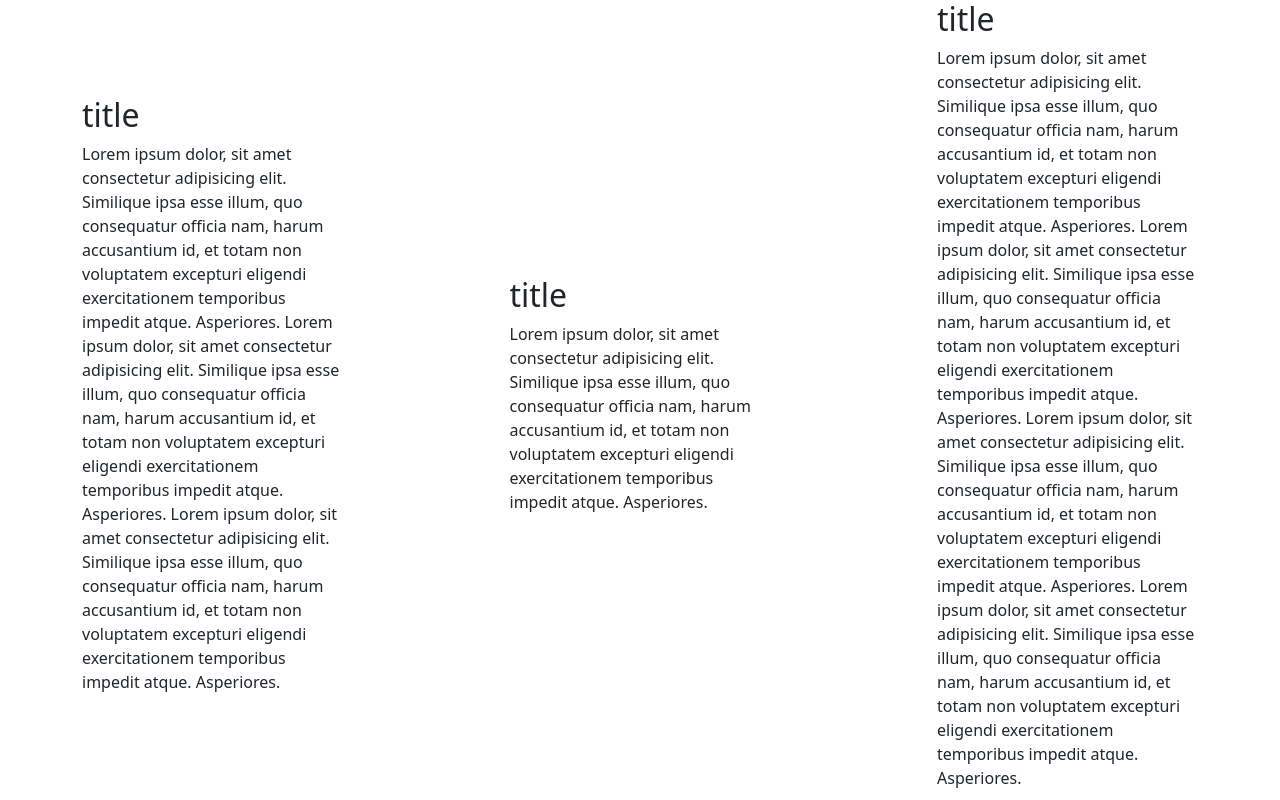
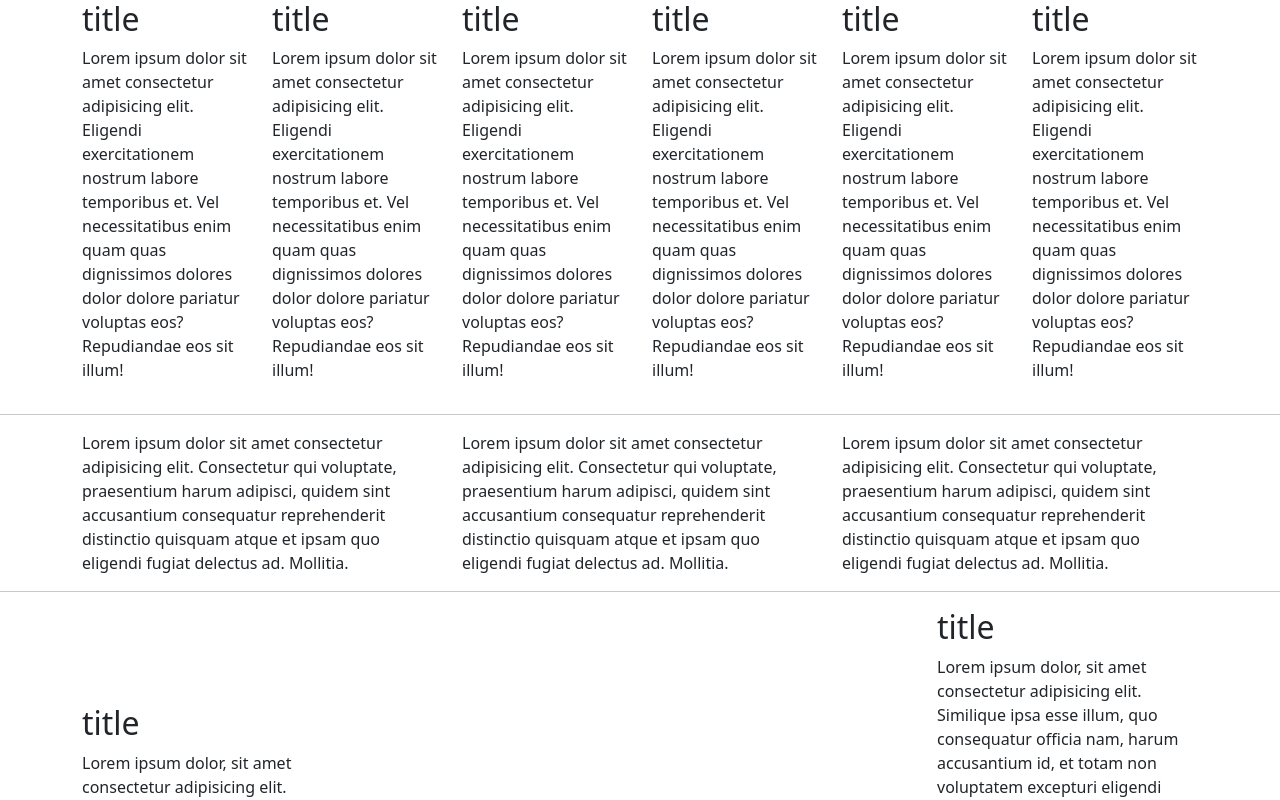
Before and after one commit to a19860101/RWD-135-20210818, a plain HTML site: page bootstrap/basic.html in a window 1280 px wide. Shown: the top 800 px of the page. Drawn offline with nearby package versions, Linux system fonts and the light colour scheme.

Commit message:
20210915

```diff
--- a/bootstrap/basic.html
+++ b/bootstrap/basic.html
@@ -9,6 +9,61 @@
     <script src="https://cdn.jsdelivr.net/npm/bootstrap@5.1.1/dist/js/bootstrap.bundle.min.js" integrity="sha384-/bQdsTh/da6pkI1MST/rWKFNjaCP5gBSY4sEBT38Q/9RBh9AH40zEOg7Hlq2THRZ" crossorigin="anonymous"></script>
 </head>
 <body>
+    <div class="container">
+        <div class="row row-cols-xl-6 row-cols-md-3 row-cols-2">
+            <div class="col">
+                <h2>title</h2>
+                <p>
+                    Lorem ipsum dolor sit amet consectetur adipisicing elit. Eligendi exercitationem nostrum labore temporibus et. Vel necessitatibus enim quam quas dignissimos dolores dolor dolore pariatur voluptas eos? Repudiandae eos sit illum!
+                </p>
+            </div>
+            <div class="col">
+                <h2>title</h2>
+                <p>
+                    Lorem ipsum dolor sit amet consectetur adipisicing elit. Eligendi exercitationem nostrum labore temporibus et. Vel necessitatibus enim quam quas dignissimos dolores dolor dolore pariatur voluptas eos? Repudiandae eos sit illum!
+                </p>
+            </div>
+            <div class="col">
+                <h2>title</h2>
+                <p>
+                    Lorem ipsum dolor sit amet consectetur adipisicing elit. Eligendi exercitationem nostrum labore temporibus et. Vel necessitatibus enim quam quas dignissimos dolores dolor dolore pariatur voluptas eos? Repudiandae eos sit illum!
+                </p>
+            </div>
+            <div class="col">
+                <h2>title</h2>
+                <p>
+                    Lorem ipsum dolor sit amet consectetur adipisicing elit. Eligendi exercitationem nostrum labore temporibus et. Vel necessitatibus enim quam quas dignissimos dolores dolor dolore pariatur voluptas eos? Repudiandae eos sit illum!
+                </p>
+            </div>
+            <div class="col">
+                <h2>title</h2>
+                <p>
+                    Lorem ipsum dolor sit amet consectetur adipisicing elit. Eligendi exercitationem nostrum labore temporibus et. Vel necessitatibus enim quam quas dignissimos dolores dolor dolore pariatur voluptas eos? Repudiandae eos sit illum!
+                </p>
+            </div>
+            <div class="col">
+                <h2>title</h2>
+                <p>
+                    Lorem ipsum dolor sit amet consectetur adipisicing elit. Eligendi exercitationem nostrum labore temporibus et. Vel necessitatibus enim quam quas dignissimos dolores dolor dolore pariatur voluptas eos? Repudiandae eos sit illum!
+                </p>
+            </div>
+        </div>
+    </div>
+    <hr>
+    <div class="container">
+        <div class="row">
+            <div class="col">
+                Lorem ipsum dolor sit amet consectetur adipisicing elit. Consectetur qui voluptate, praesentium harum adipisci, quidem sint accusantium consequatur reprehenderit distinctio quisquam atque et ipsam quo eligendi fugiat delectus ad. Mollitia.
+            </div>
+            <div class="col">
+                Lorem ipsum dolor sit amet consectetur adipisicing elit. Consectetur qui voluptate, praesentium harum adipisci, quidem sint accusantium consequatur reprehenderit distinctio quisquam atque et ipsam quo eligendi fugiat delectus ad. Mollitia.
+            </div>
+            <div class="col">
+                Lorem ipsum dolor sit amet consectetur adipisicing elit. Consectetur qui voluptate, praesentium harum adipisci, quidem sint accusantium consequatur reprehenderit distinctio quisquam atque et ipsam quo eligendi fugiat delectus ad. Mollitia.
+            </div>
+        </div>
+    </div>
+    <hr>
     <div class="container">
         <div class="row justify-content-between align-items-center">
             <div class="col-xl-3 col-sm-6">
```
